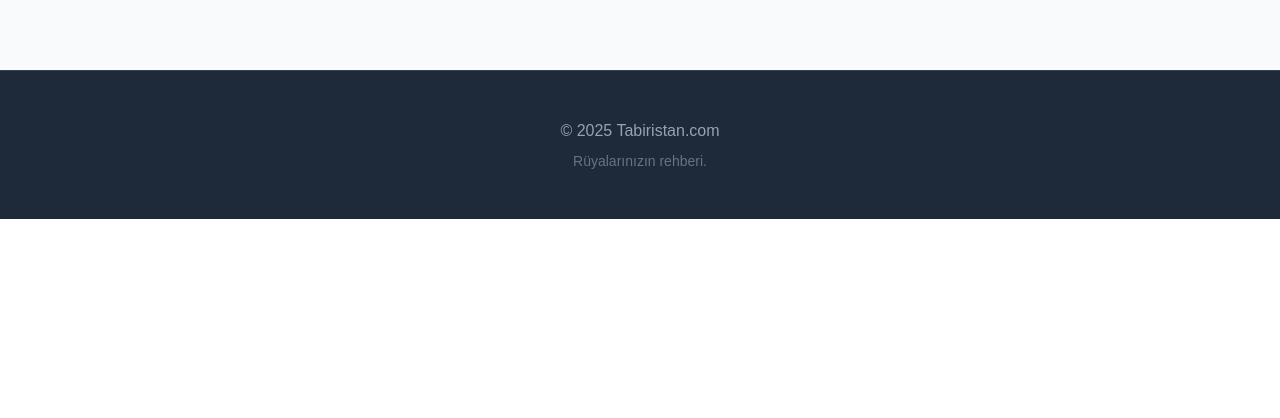
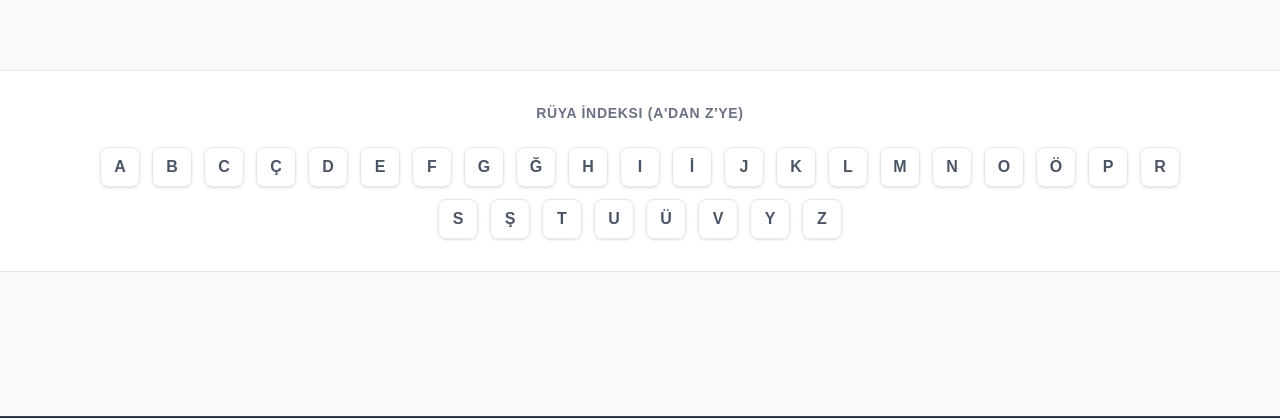
Before and after one commit to huseyingungor07/tabiristan, a Next.js app: page / in a window 1280 px wide. Shown: the part 692-1110 px from the top of the page. Before the commit the page ends 911 px from the top, so only its background shows below. Built offline with nearby package versions, Linux system fonts and the light colour scheme; no server answers; the database is empty.

Commit message:
harf mi eklendi yoksa

```diff
--- a/src/app/page.tsx
+++ b/src/app/page.tsx
@@ -2,6 +2,7 @@
 import path from 'path';
 import { supabase } from '@/lib/supabase'; // Lib klasörünü oluşturmuştuk
 import SearchableDreamList from '../components/SearchableDreamList'; // Bileşeni import ettik
+import AlphabetNav from '../components/AlphabetNav';
 
 
 
@@ -51,6 +52,11 @@
         </div>
       </main>
 
+      {/* YENİ EKLENEN KISIM: A-Z İNDEKSİ */}
+      <section className="bg-gray-50 pb-12">
+        <AlphabetNav />
+      </section>
+
       <footer className="bg-gray-800 text-gray-400 py-12 text-center mt-12 border-t border-gray-700">
         <p>© {new Date().getFullYear()} Tabiristan.com</p>
         <p className="text-sm mt-2 text-gray-500">Rüyalarınızın rehberi.</p>
```
